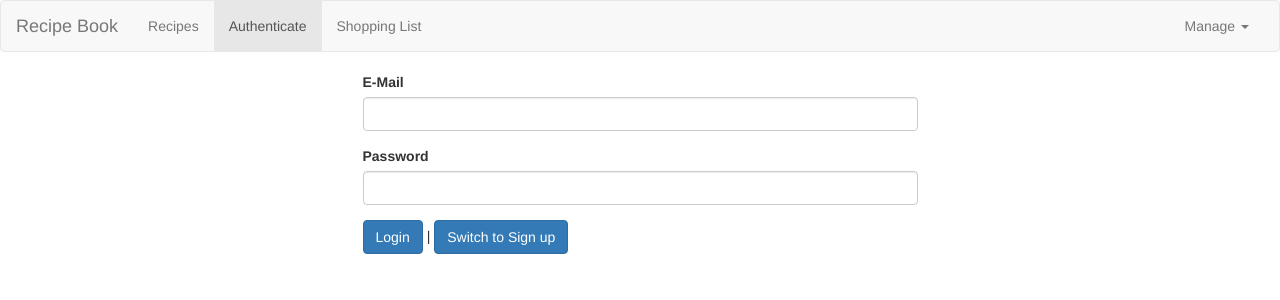
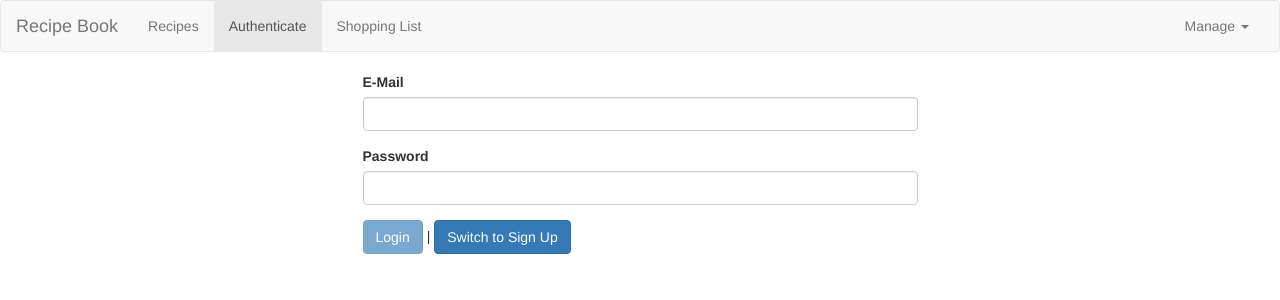
Before and after one commit to istvan-halasz/recipe-book-shooping, an Angular app: page /auth in a window 1280 px wide. Shown: the top 300 px of the page. Built offline with nearby package versions, Linux system fonts and the light colour scheme.

Commit message:
Handling Form Input

```diff
--- a/src/app/auth/auth/auth.component.html
+++ b/src/app/auth/auth/auth.component.html
@@ -1,20 +1,21 @@
 <div class="row">
   <div class="col-xs-12 col-md-6 col-md-offset-3">
-    <form>
+    <form #authForm="ngForm" (ngSubmit)="onSubmit(authForm)">
       <div class="form-group">
         <label for="email">E-Mail</label>
-        <input type="email" id="email" class="form-control" />
+        <input type="email" id="email" class="form-control" ngModel name="email" required email />
       </div>
       <div class="form-group">
         <label for="password">Password</label>
-        <input type="password" id="password" class="form-control" />
+        <input type="password" id="password" class="form-control" ngModel name="password" required minlength="6" />
       </div>
       <div>
-        <button class="btn btn-primary" type="submit">
-          {{ isLoginMode ? 'Login' : 'Sign up' }}
-        </button> |
+        <button class="btn btn-primary" type="submit" [disabled]="!authForm.valid">
+          {{ isLoginMode ? 'Login' : 'Sign Up' }}
+        </button>
+        |
         <button class="btn btn-primary" (click)="onSwitchMode()" type="button">
-          Switch to {{ isLoginMode ? 'Sign up' : 'Login' }}
+          Switch to {{ isLoginMode ? 'Sign Up' : 'Login' }}
         </button>
       </div>
     </form>
--- a/src/app/auth/auth/auth.component.ts
+++ b/src/app/auth/auth/auth.component.ts
@@ -1,4 +1,5 @@
 import { Component, OnInit } from '@angular/core';
+import { NgForm } from '@angular/forms';
 
 @Component({
   selector: 'app-auth',
@@ -15,4 +16,9 @@ export class AuthComponent implements OnInit {
   onSwitchMode() {
     this.isLoginMode = !this.isLoginMode;
   }
+
+  onSubmit(form: NgForm) {
+    console.log(form.value);
+    form.reset();
+  }
 }
```
